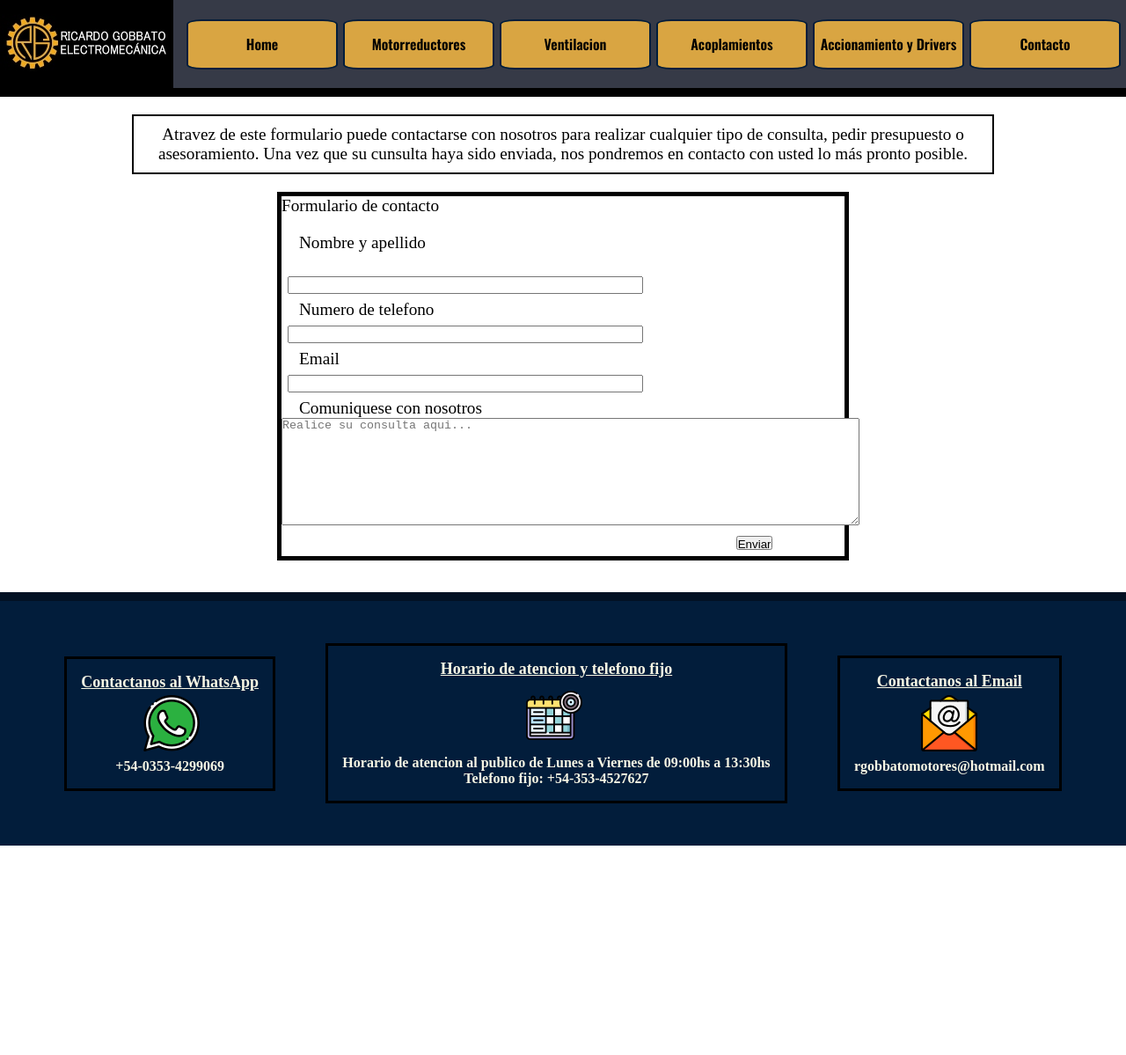
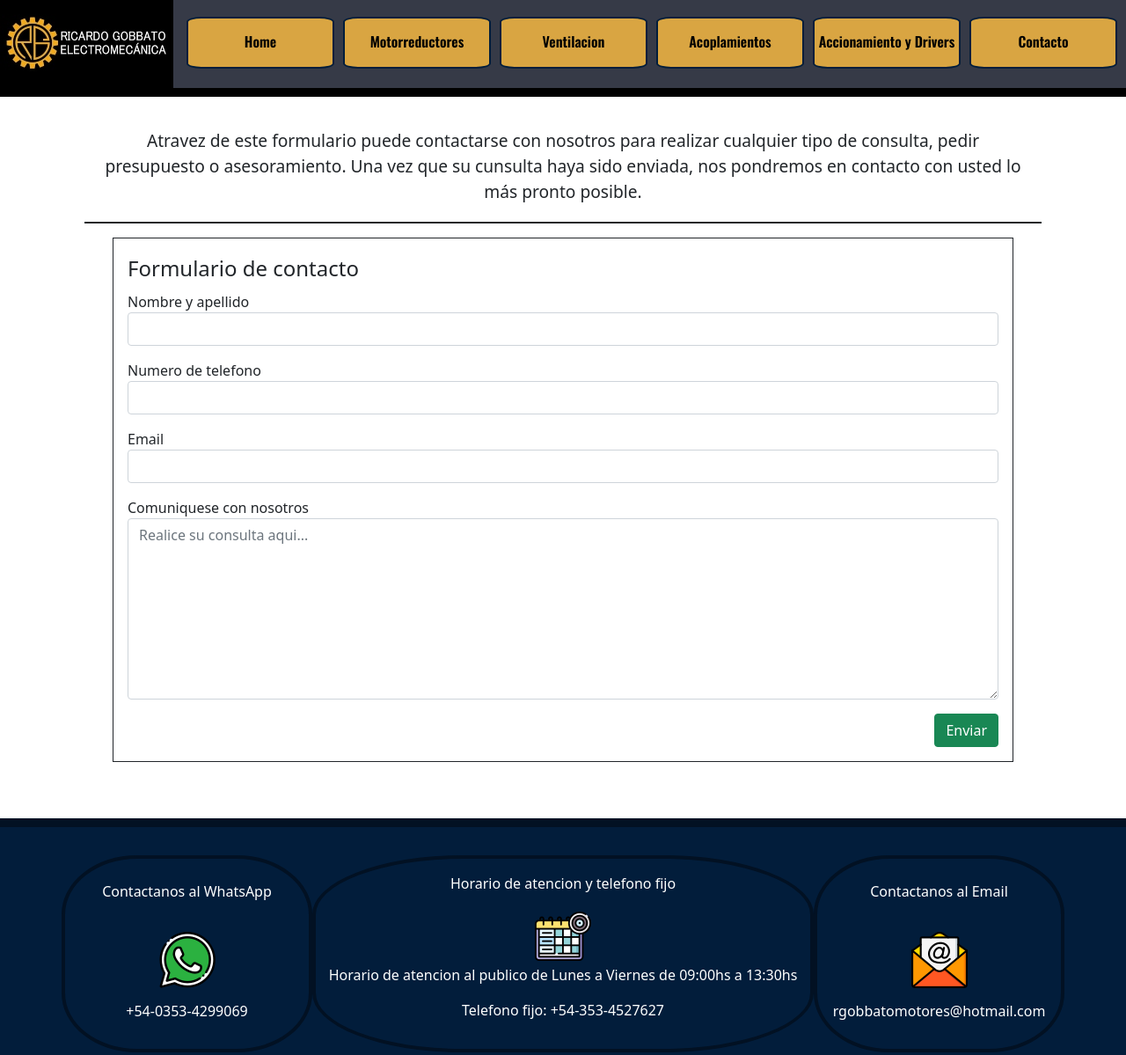
Before and after one commit to EnzoGobbato/RG-Electromec-nica, a plain HTML site: page paginas/Contacto.html in a window 1280 px wide. Shown: the whole page at 88% size. Before the commit the page ends 961 px from the top, so only its background shows below. Drawn offline with nearby package versions, Linux system fonts and the light colour scheme.

Commit message:
agrege boostrap a todos los html y rehice el formulario

```diff
--- a/paginas/Contacto.html
+++ b/paginas/Contacto.html
@@ -33,6 +33,7 @@
     <link rel="preconnect" href="https://fonts.googleapis.com">
     <link rel="preconnect" href="https://fonts.gstatic.com" crossorigin>
     <link href="https://fonts.googleapis.com/css2?family=Oswald:wght@400;600&display=swap" rel="stylesheet">
+    <link href="https://cdn.jsdelivr.net/npm/bootstrap@5.1.3/dist/css/bootstrap.min.css" rel="stylesheet" integrity="sha384-1BmE4kWBq78iYhFldvKuhfTAU6auU8tT94WrHftjDbrCEXSU1oBoqyl2QvZ6jIW3" crossorigin="anonymous">
 </head>
 <body>
     <header  class="cabecera__paginas">
@@ -67,51 +68,58 @@
         </div>
 
         <form id="Formulario_Enzo_ID" class="formulario">
-        <div class="fieldset">
+
             <legend>Formulario de contacto</legend>
 
-                <input type="hidden" name="contact_number">
+        <div class="mb-3">
             <label for="Nombre_y_apellido">Nombre y apellido</label>
-                <input type="text" name="Nombre_y_apellido" id="Nombre_y_apellido">
-                <div>
+            <input type="text" name="Nombre" id="Nombre" class="form-control" required>
+        </div>
+
+        <div class="mb-3">
             <label for="Numero_de_telefono">Numero de telefono</label>
-                    <input type="tel" name="Numero_de_telefono" id="Numero_de_telefono">
+            <input type="tel" name="Numero_de_telefono" id="Numero_de_telefono" class="form-control" required>
         </div>
-                <div>
+
+        <div class="mb-3">
             <label for="Email">Email</label>
-                    <input type="Email" id="Email" name="Email">
+            <input type="Email" id="Email" name="Email" class="form-control" required>
         </div>
-                <div>
+
+        <div class="mb-3">
             <label for="Haga_su_consulta">Comuniquese con nosotros</label>
-                </div>
-                <div>
-                    <textarea rows="8" cols="80" id="Formulario_Enzo_ID" placeholder="Realice su consulta aqui..."></textarea>
+            <textarea rows="8" cols="80" id="Formulario_Enzo_ID" class="form-control" placeholder="Realice su consulta aqui..." required></textarea>
         </div>
 
             <div class="contenedor__boton">
-                <input type="submit" name="Enviar" value="Enviar" class="boton">
+                <input type="submit" name="Enviar" value="Enviar" class="btn btn-success">
             </div>
     </div>
         </form>
         <br>
         <br>
     </main>
-    <footer class="footer__paginas">
-        <div class="footer__whatsapp__paginas">
+    <footer class="footer__paginas footer-wrap__paginas">
+        <div class="container">
+            <div class="row">
+                <div class="col-6 col-md-3">
                     <p>Contactanos al WhatsApp</p>
-            <img src="../Imagenes/whatsapp.png" alt="Contacto de whatsapp"> <h6>+54-0353-4299069</h6>
+                    <img src="../Imagenes/whatsapp.png" class="rounded mx-auto d-block" alt="Contacto de whatsapp"> <h6>+54-0353-4299069</h6>
             </div>
-        <div class="footer__horario__paginas">
+            <div class="col-6 col-md-6">
                     <p>Horario de atencion y telefono fijo</p>
-            <img src="../Imagenes/calendario-de-rodaje.png" alt="Horario de atencion al publico y telefono fijo">
-            <h6>Horario de atencion al publico de Lunes a Viernes de 09:00hs a 13:30hs</h6>
-            <h6> Telefono fijo: +54-353-4527627 </h6>
+                    <img src="../Imagenes/calendario-de-rodaje.png" class="rounded mx-auto d-block" alt="Horario de atencion al publico y telefono fijo">
+                    <p>Horario de atencion al publico de Lunes a Viernes de 09:00hs a 13:30hs</p>
+                    <p> Telefono fijo: +54-353-4527627 </p>
             </div>
-        <div class="footer__email__paginas">
+            <div class="col-6 col-md-3">
                     <p>Contactanos al Email</p>
-            <img src="../Imagenes/email.png" alt="Contalto al Email"> <h6>rgobbatomotores@hotmail.com</h6>
+                    <img src="../Imagenes/email.png" class="rounded mx-auto d-block" alt="Contalto al Email" > <h6>rgobbatomotores@hotmail.com</h6>
+                </div>
+            </div>
         </div>
             </footer>
-</body>
+
+
     </body>
     </html>
--- a/style.css
+++ b/style.css
@@ -274,7 +274,6 @@
     border-color: #000000;
     font-family: 'Oswald', sans-serif;
     position: sticky;
-    top: 0px;
 
 }
 
@@ -286,6 +285,8 @@
     align-items: center;
     list-style: none;
     padding-left: 15px;
+    padding-top: 12px;
+
 }
 
 .cabecera__indexs__items__paginas{
@@ -296,7 +297,7 @@
     padding-top: 14px;
     background-color: #f0b342e1;
     width: 168px;
-    height: 39px;
+    height: 59px;
     border: solid 2px;
     border-color: #021d3b;
     border-radius: 10%;
@@ -339,8 +340,11 @@
     font-size: 30px;
     font-weight: 600;
     text-align: center;
+    list-style: none;
+    padding: 0%;
 
 }
+
 
 .cuerpo__titulo__cosas__paginas li{
     padding-bottom: 10px;
@@ -361,55 +365,23 @@
 
 .prevformulario{
     display: flex;
-    border: solid 2px;
+    border-bottom: solid 2px;
     justify-content: center;
-    padding: 10px;
-    margin: 20px 150px 20px 150px;
+    padding: 20px;
+    margin: 1rem 6rem 1rem 6rem;
     text-align: center;
     font-size: larger;
 }
 
 .formulario{
-    font-size: larger;
-    display: flex;
-    flex-direction: row;
-    justify-content: center;
+    margin: 1rem 8rem 1rem 8rem;
+    padding: 1rem;
+    border: solid 1px;
 }
 
-.formulario fieldset{
-    padding: 20px 20px 20px 20px;
-    padding: 20px auto;
-}
-
-.fieldset{
-    border: solid 5px;
+.contenedor__boton{
     display: flex;
-    flex-direction: column;
-    flex-wrap: wrap;
-    width: 50%;
-    height: 70%;
-}
-
-.formulario label{
-    padding: 20px 20px 20px 20px;
-}
-
-.formulario input{
-    width: 25rem;
-    height: 1rem;
-    display: flex;
-    flex-direction: column;
-    margin: 7px;
-}
-
-
-.contenedor__boton{
-    padding-left: 81%;
-    width: 6%;
-    display: flex;
-    flex-direction: row;
-    justify-content: center;
-
+    justify-content: flex-end;
 }
 
 
@@ -417,68 +389,48 @@
 
 .footer__paginas{
     background-color: #021d3b;
-    width: auto;
-    height: auto;
+    width: 100%;
+    height: 100%;
     padding: 2rem;
-    display: flex;
-    flex-direction: row;
-    flex-wrap: wrap;
-    justify-content: space-evenly;
     align-items: center;
+    display: grid;
+    grid-template-columns: 1fr 1fr 1fr;
+    justify-content: space-around;
     border-top: solid 10px;
     border-color: #021123;
 }
-
-.footer__paginas p{
-    color: #f8f6e4;
-    font-size: large;
-    font-weight: 600;
-    text-decoration-line: underline;
+.col__paginas{
+    border: solid 4px;
+    border-color: #021123;
+    border-radius: 30%;
+    margin: 1rem;
+    display: flex;
+    flex-direction: column;
+    flex-wrap: wrap;
+    justify-content: space-between;
+    padding: 1rem;
+    color: white;
     text-align: center;
 }
 
-.footer__whatsapp__paginas{
-    border: solid 3px;
-    padding: 1rem;
+
+.footer-wrap__paginas{
+    display: flex;
+    flex-wrap: wrap;
 }
 
-.footer__whatsapp__paginas img{
-    padding-left: 35%;
-}
 
-.footer__email__paginas{
-    border: solid 3px;
-    padding: 1rem;
-
-}
-
-.footer__email__paginas img{
-    padding-left: 35%;
-}
-
-.footer__horario__paginas{
-    border: solid 3px;
-    padding: 1rem;
-    margin: 1rem;
-
-}
-
-.footer__horario__paginas img{
-    padding-left: 43%;
-}
-
-.footer__paginas h6{
+.col-6{
+    border: solid 4px;
+    border-color: #021123;
+    border-radius: 30%;
     display: flex;
     flex-direction: column;
     flex-wrap: wrap;
-    color: #f8f6e4;
-    font-size: medium;
+    justify-content: space-around;
+    padding: 1rem;
+    color: white;
     text-align: center;
-}
-
-.footer__paginas img{
-    padding-top: 2%;
-    padding-bottom: 2%;
 }
 
 
```
Also changed, not shown: index.html (+3 -3 lines), paginas/Accionamiento-y-Drivers.html (+20 -15 lines), paginas/Acoplamientos.html (+15 -9 lines), paginas/Motoreductores.html (+16 -10 lines), paginas/Ventilacion.html (+15 -10 lines). Lines whose indentation alone changed are shown as unchanged.
